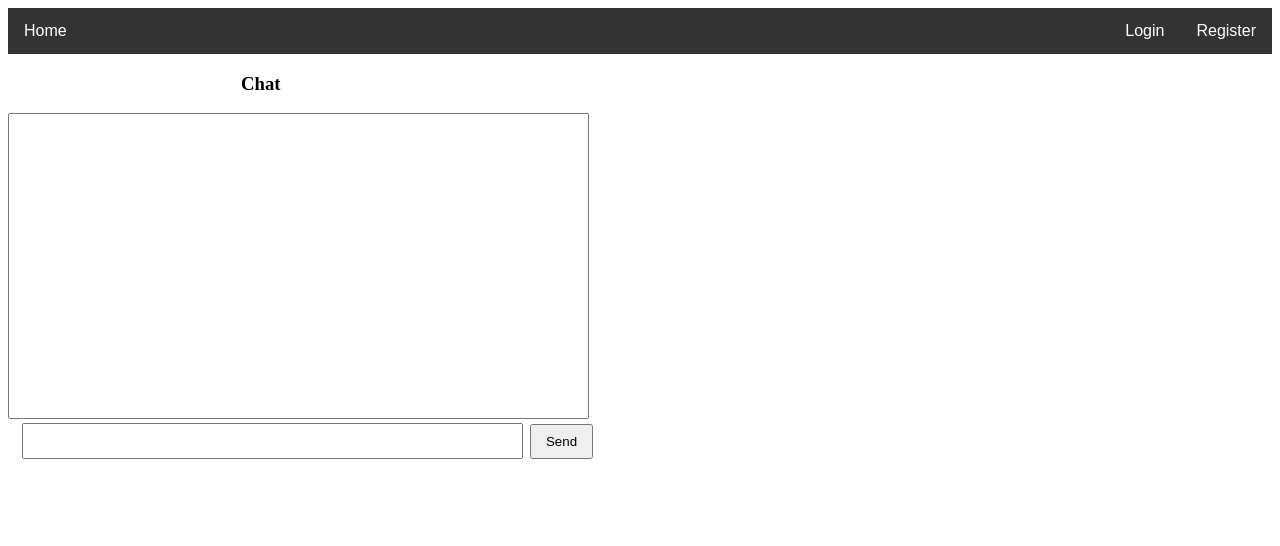
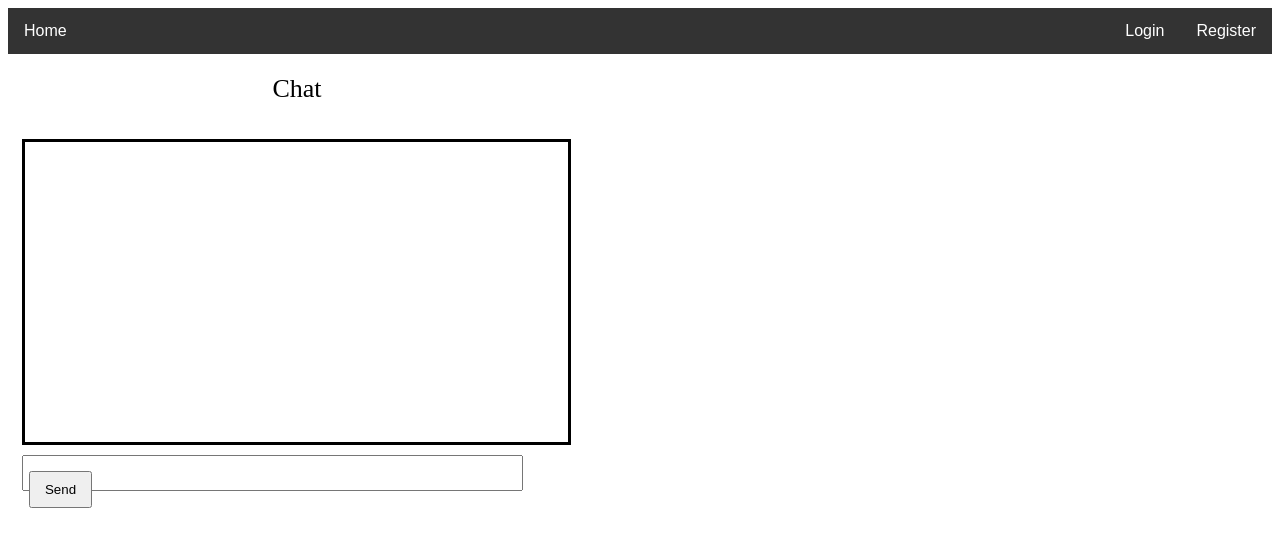
Before and after one commit to futer/stazteam2, an Angular app in the folder OlsztynHooligans/: page /chat in a window 1280 px wide. Shown: the top 546 px of the page. Built offline with nearby package versions, Linux system fonts and the light colour scheme.

Commit message:
dokonanie poprawek

```diff
--- a/OlsztynHooligans/src/app/chat/chat.component.html
+++ b/OlsztynHooligans/src/app/chat/chat.component.html
@@ -1,10 +1,12 @@
-<div class = "container">
-<h3>Chat</h3>
-<textarea rows="20" cols="70" type="text"></textarea>
-<br>
+<div class="chatContainer">
+    <div class="chatHeader">Chat</div>
+    <h3></h3>
+    <br>
+    <div class="chatMessages"></div>
+
+    <div class="textPlusSend">
+        <textarea rows="2" cols="60" type="text" id="message" [(ngModel)]="messageText"></textarea>
+
+        <button (click)="sendMessage(userName, messageText)">Send</button>
+    </div>
 </div>
-<div class = "textPlusSend">
-<textarea rows="2" cols="60" type="text" id="message" [(ngModel)]="messageText"></textarea>
-
-<button (click)="sendMessage(userName, messageText)">Send</button>
-</div>
--- a/OlsztynHooligans/src/app/chat/chat.component.scss
+++ b/OlsztynHooligans/src/app/chat/chat.component.scss
@@ -1,22 +1,39 @@
 textarea {
-    resize: none;
-  }
+  resize: none;
+}
 
+button {
+  //display: inline-block;
+  vertical-align: middle;
+  height: 37px;
+  width: 63px;
+  margin-left: 7px;
+  margin-top: -32px;
+}
+.textPlusSend {
+  margin-top: 10px;
+  align-items: center;
+  width: 550px;
+}
 
+.chatMessages {
+  border-style: solid;
+  width: 543px;
+  height: 300px;
+}
 
-  button{
-    //display: inline-block;
-    vertical-align: middle;
-      height: 35px;
-      width: 63px;
-      margin-left:7px;
-  }
-.textPlusSend{
-    display: flex;
-    align-items: center;
-    margin-left:14px;
+.chatHeader {
+  margin-top: 20px;
+  margin-bottom: -20px;
+  text-align: center;
+  font-size: 26px;
+  width: 550px;
 }
-.container{
-    width:40%;
-    text-align:center;
+
+.chatContainer {
+  margin-left: 14px;
+  width: 40%;
+  display: flex;
+  flex-direction: column;
+  justify-content: flex-end;
 }
--- a/OlsztynHooligans/src/app/chat/chat.component.ts
+++ b/OlsztynHooligans/src/app/chat/chat.component.ts
@@ -1,19 +1,14 @@
-import { Component, OnInit } from '@angular/core';
+import { Component } from '@angular/core';
 
 @Component({
   selector: 'app-chat',
   templateUrl: './chat.component.html',
   styleUrls: ['./chat.component.scss']
 })
-export class ChatComponent implements OnInit {
+export class ChatComponent {
 
   constructor() { }
 
-  ngOnInit() {
-  }
-
-  sendMessage()
-  {
-
+  sendMessage() {
   }
 }
```
Also changed, not shown: 1 other file (tests, documents, lock files or other folders).
